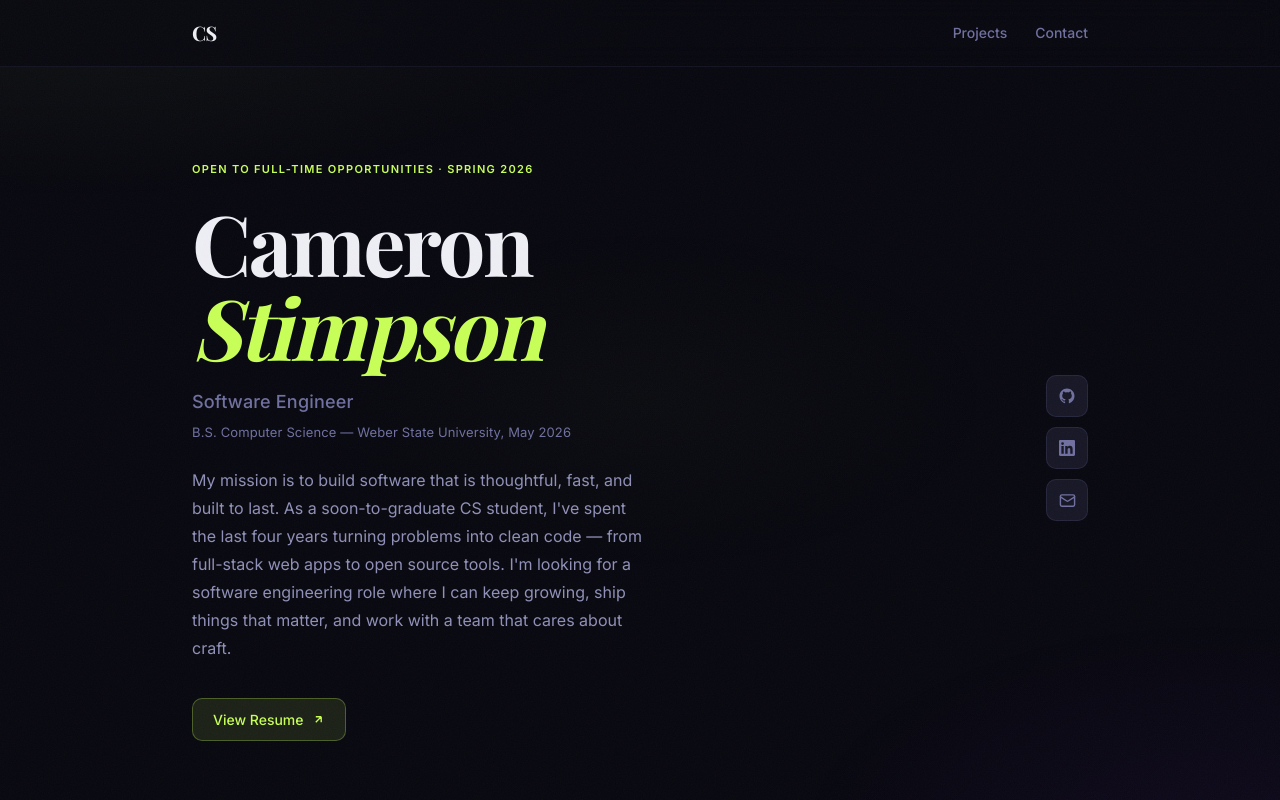
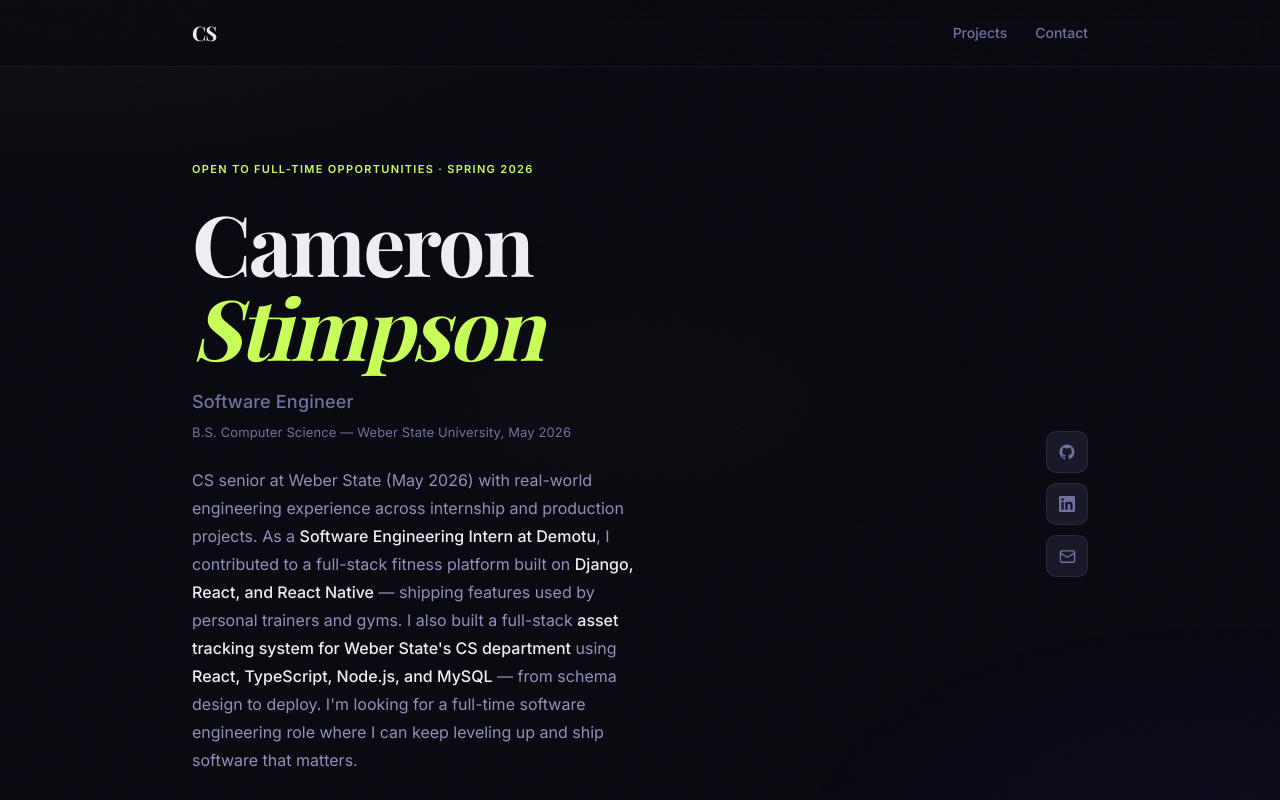
Before and after one commit to camstimpson/camstimpson.github.io, a plain HTML site: page index.html in a window 1280 px wide. Shown: the top 800 px of the page. Drawn offline with nearby package versions, Linux system fonts and the light colour scheme; a web font is replaced by a local one.

Commit message:
Update bio with internship and project experience

```diff
--- a/index.html
+++ b/index.html
@@ -466,10 +466,12 @@
           </p>
 
           <p class="hero-bio">
-            My mission is to build software that is thoughtful, fast, and built to last.
-            As a soon-to-graduate CS student, I've spent the last four years turning problems into clean code —
-            from full-stack web apps to open source tools. I'm looking for a software engineering role
-            where I can keep growing, ship things that matter, and work with a team that cares about craft.
+            CS senior at Weber State (May 2026) with real-world engineering experience across internship and production projects.
+            As a <strong style="color: var(--ink); font-weight: 500;">Software Engineering Intern at Demotu</strong>, I contributed to a full-stack fitness platform
+            built on <strong style="color: var(--ink); font-weight: 500;">Django, React, and React Native</strong> — shipping features used by personal trainers and gyms.
+            I also built a full-stack <strong style="color: var(--ink); font-weight: 500;">asset tracking system for Weber State's CS department</strong>
+            using <strong style="color: var(--ink); font-weight: 500;">React, TypeScript, Node.js, and MySQL</strong> — from schema design to deploy.
+            I'm looking for a full-time software engineering role where I can keep leveling up and ship software that matters.
           </p>
 
           <a href="#" class="cta-btn focus-ring" aria-label="View resume">
```
